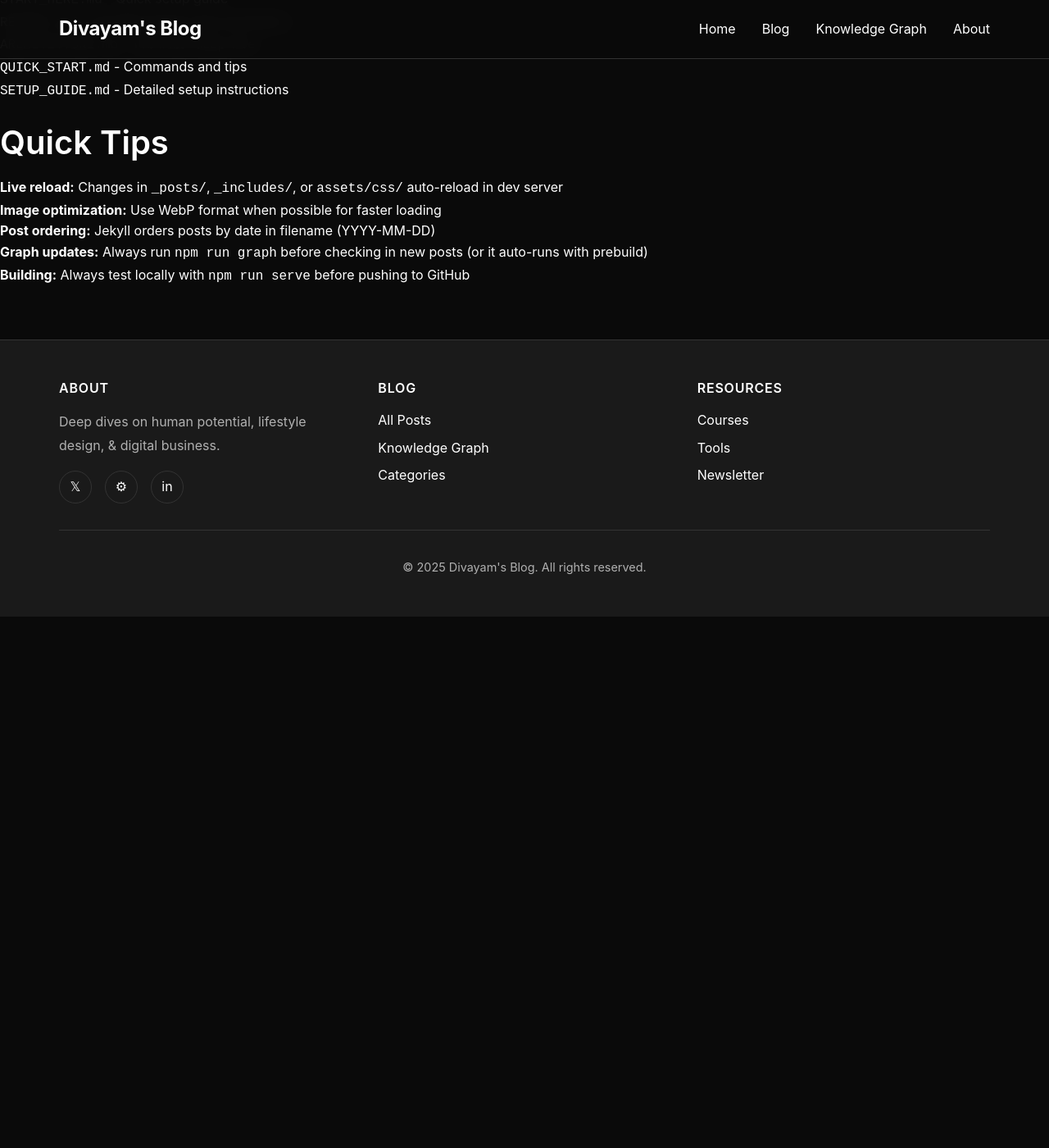
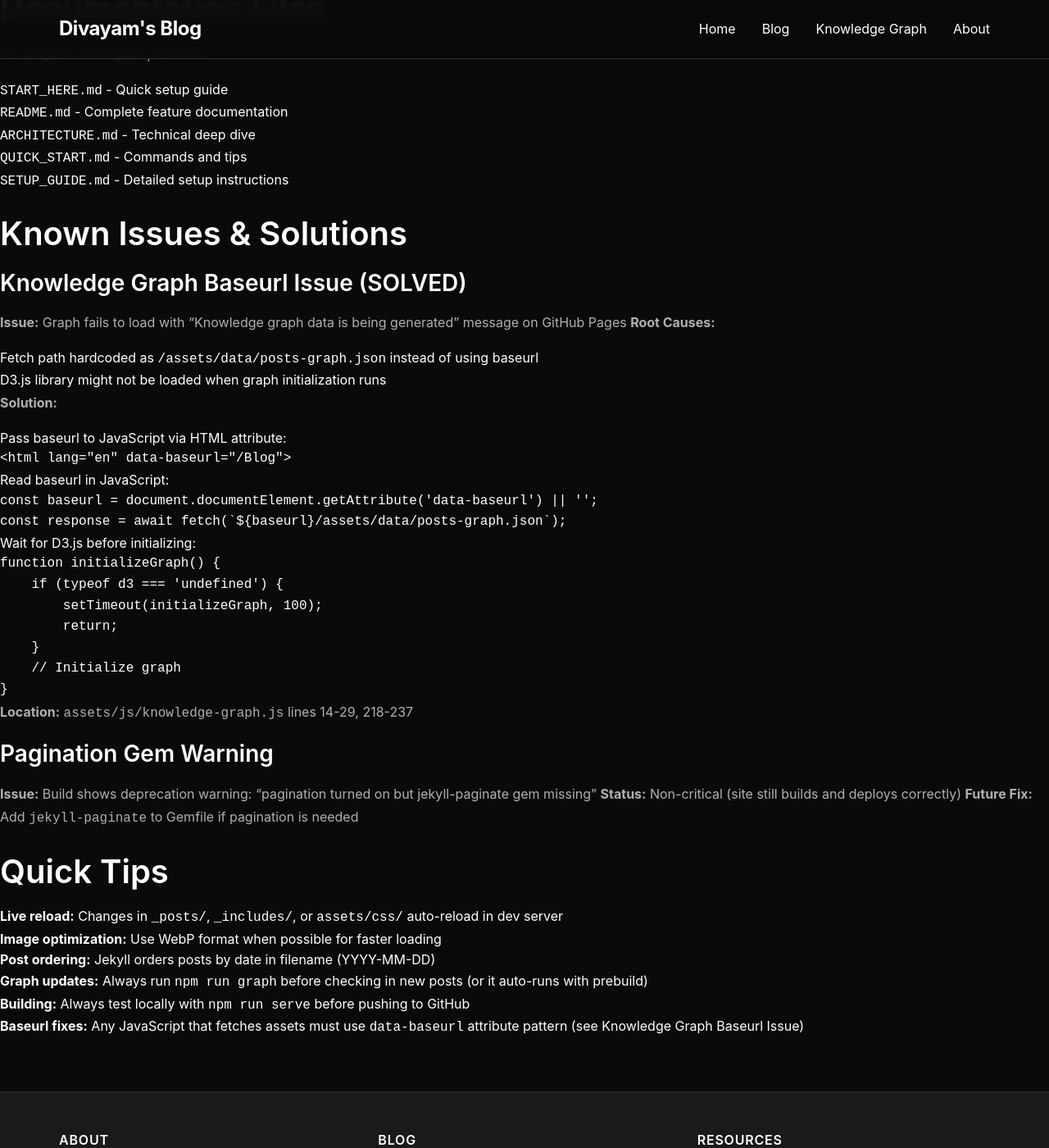
Before and after one commit to divayamsharma/Blog, a Jekyll site: the page built from CLAUDE.md, in a window 1280 px wide and 1400 px high, scrolled down 6268 px. Shown: the whole window at 82% size. Built offline with Jekyll 4.4.1, drawn with Linux system fonts in a browser that asks for light colours; our own code applies the rules of GitHub Pages for plain Markdown files; before the commit the page ends 7020 px from its top, so only the background shows below that; some of the changed text lies outside the part shown.

Commit message:
Document knowledge graph implementation and baseurl fixes

````diff
--- a/CLAUDE.md
+++ b/CLAUDE.md
@@ -146,6 +146,10 @@ reading_time: 5
 - Loads data from `assets/data/posts-graph.json`
 - Supports drag, zoom, and click interactions
 - Auto-updates when posts change (regenerated by npm run graph)
+- **Important:** Uses `data-baseurl` HTML attribute for correct fetch path on GitHub Pages
+  - Read via: `document.documentElement.getAttribute('data-baseurl')`
+  - Location: `_layouts/default.html` line 2
+  - Ensures graph works at any baseurl (local `/`, GitHub Pages `/Blog/`, etc.)
 
 ## Content Management
 
@@ -251,6 +255,42 @@ For detailed information, refer to:
 - `QUICK_START.md` - Commands and tips
 - `SETUP_GUIDE.md` - Detailed setup instructions
 
+## Known Issues & Solutions
+
+### Knowledge Graph Baseurl Issue (SOLVED)
+**Issue:** Graph fails to load with "Knowledge graph data is being generated" message on GitHub Pages
+**Root Causes:**
+1. Fetch path hardcoded as `/assets/data/posts-graph.json` instead of using baseurl
+2. D3.js library might not be loaded when graph initialization runs
+
+**Solution:**
+1. Pass baseurl to JavaScript via HTML attribute:
+   ```html
+   <html lang="en" data-baseurl="{{ site.baseurl }}">
+   ```
+2. Read baseurl in JavaScript:
+   ```javascript
+   const baseurl = document.documentElement.getAttribute('data-baseurl') || '';
+   const response = await fetch(`${baseurl}/assets/data/posts-graph.json`);
+   ```
+3. Wait for D3.js before initializing:
+   ```javascript
+   function initializeGraph() {
+       if (typeof d3 === 'undefined') {
+           setTimeout(initializeGraph, 100);
+           return;
+       }
+       // Initialize graph
+   }
+   ```
+
+**Location:** `assets/js/knowledge-graph.js` lines 14-29, 218-237
+
+### Pagination Gem Warning
+**Issue:** Build shows deprecation warning: "pagination turned on but jekyll-paginate gem missing"
+**Status:** Non-critical (site still builds and deploys correctly)
+**Future Fix:** Add `jekyll-paginate` to Gemfile if pagination is needed
+
 ## Quick Tips
 
 - **Live reload:** Changes in `_posts/`, `_includes/`, or `assets/css/` auto-reload in dev server
@@ -258,3 +298,4 @@ For detailed information, refer to:
 - **Post ordering:** Jekyll orders posts by date in filename (YYYY-MM-DD)
 - **Graph updates:** Always run `npm run graph` before checking in new posts (or it auto-runs with prebuild)
 - **Building:** Always test locally with `npm run serve` before pushing to GitHub
+- **Baseurl fixes:** Any JavaScript that fetches assets must use `data-baseurl` attribute pattern (see Knowledge Graph Baseurl Issue)
````
Also changed, not shown: CHANGELOG.md.
